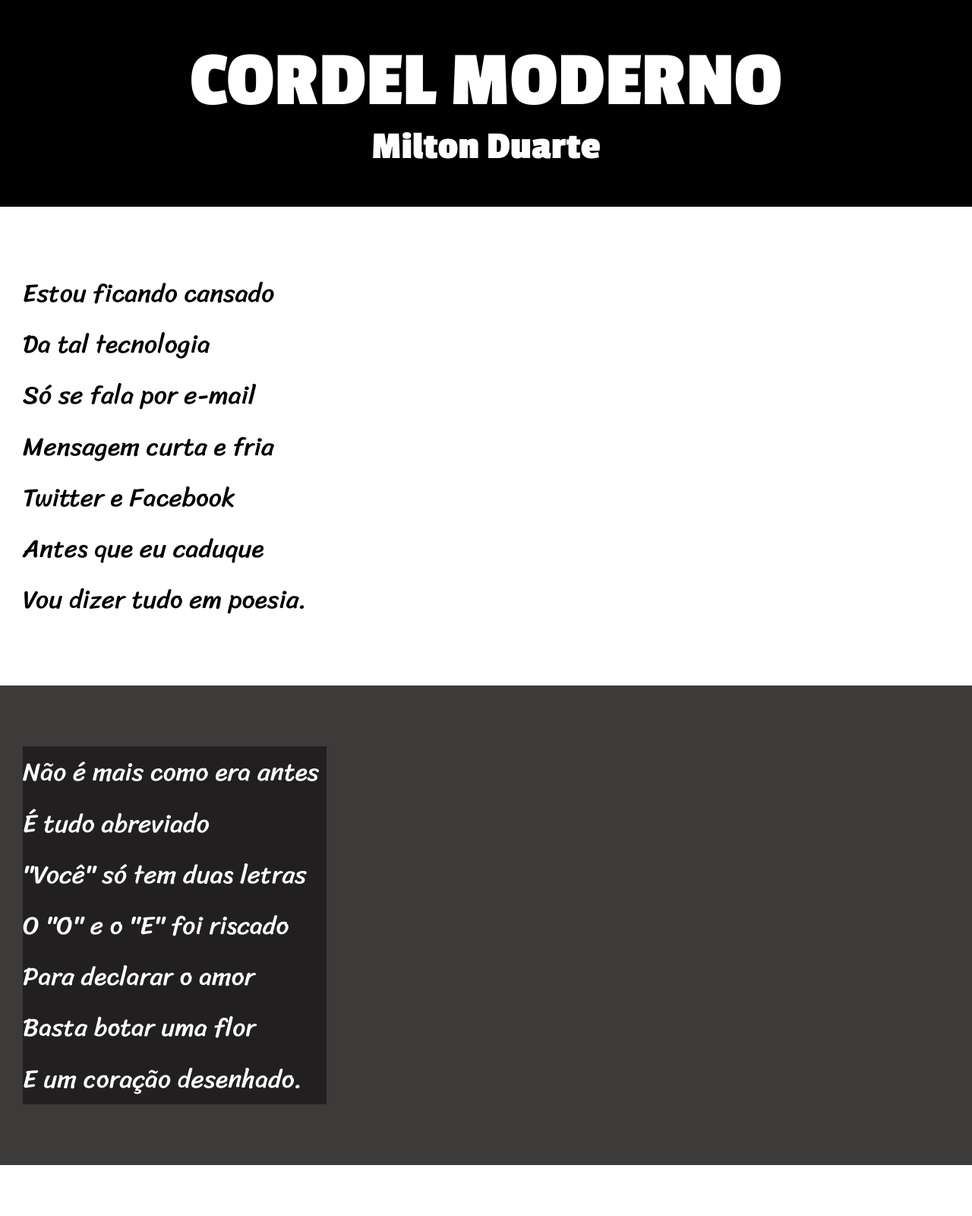
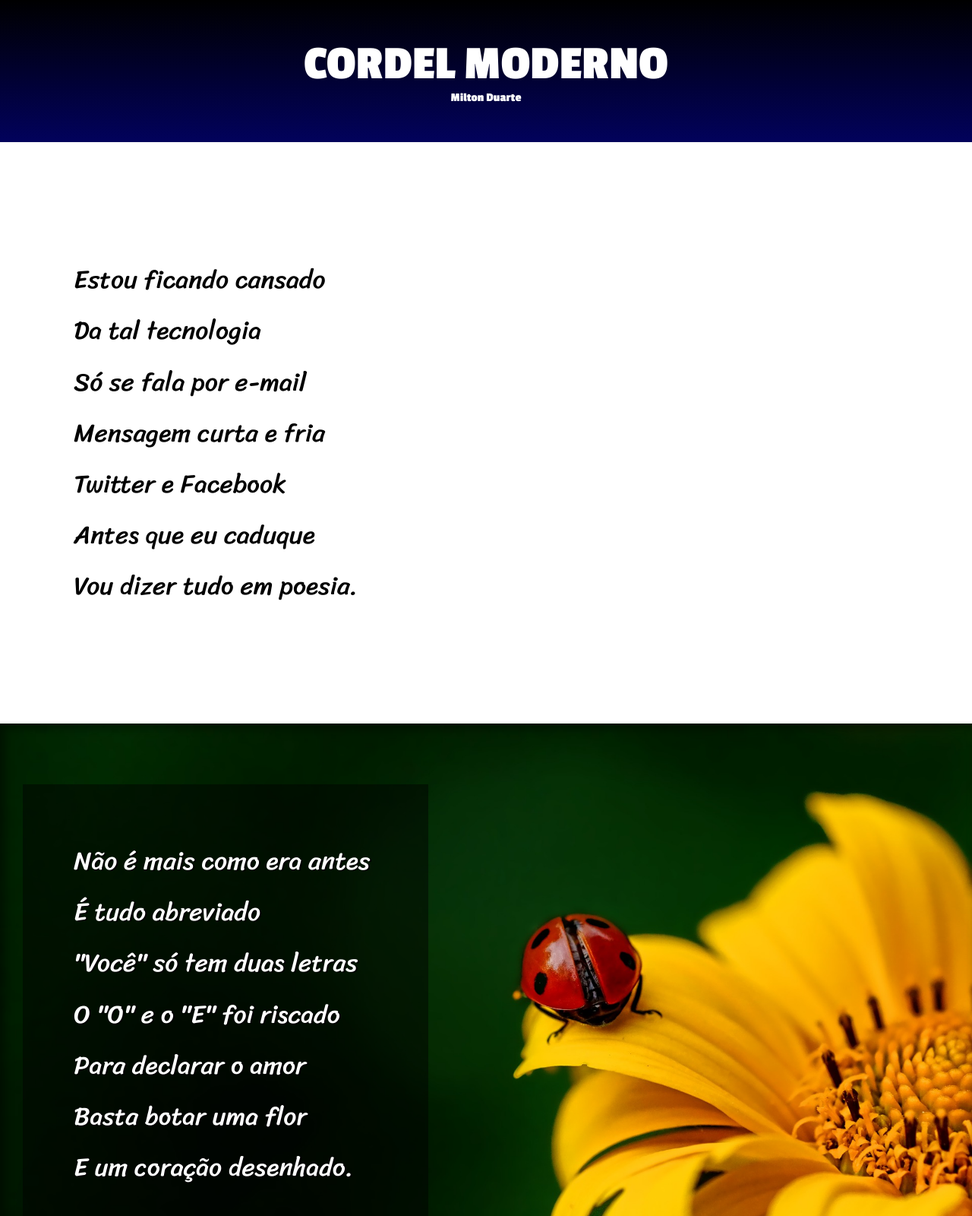
Before and after one commit to victoralves87/projeto-cordel, a plain HTML site: page imagens/index.html in a window 1280 px wide. Shown: the top 1600 px of the page at 76% size. Drawn offline with Linux system fonts and the light colour scheme.

Commit message:
projeto final

```diff
--- a/imagens/estilo/style.css
+++ b/imagens/estilo/style.css
@@ -24,21 +24,24 @@ html, body{
 }
 
 header{
-    background-color: black;
+    background-image: linear-gradient(to bottom,  black ,rgb(2, 2, 92));
     color: white;
     text-align: center;
     font-family: var(--font02);
-    font-size: 6.5vh;
+
+
 }
 
 header > h1{
     padding-top: 50px;
+    font-size: 8vh;
 
 
 }
 
 header > p{
     padding-bottom: 50px;
+    font-size: 1em;
 
 }
 
@@ -66,6 +69,10 @@ section{
 
 }
 
+section > p{
+    padding: 2em;
+}
+
 section.normal{
     background-color: white;
     color: black;
@@ -75,17 +82,36 @@ section.normal{
 section.imagem{
     background-color: rgb(61, 58, 58);
     color: white;
+    box-shadow: inset 6px 6px 13px rgba(0, 0, 0, 0.466);
+    background-attachment: fixed;
 }
 
 section.imagem > p{
     background-color: rgba(0, 0, 0, 0.466);
     width: 400px;
+    text-shadow: 2px 1px 0px black;
 
 
 }
 
+section#img01{
+    background-image: url(../background001.jpg);
+    background-position: right center;
+    background-size: cover;
+
+
+}
+
+section#img02{
+    background-image: url(../background002.jpg);
+    background-position: right center;
+    background-size: cover;
+
+}
+
 footer{
-    background-color: black;
+    text-align: center;
+    background-image: linear-gradient(to bottom,  black ,rgb(2, 2, 92));
     color: white;
     padding: 7px;
 
--- a/imagens/index.html
+++ b/imagens/index.html
@@ -12,7 +12,7 @@
             <h1>CORDEL MODERNO</h1>
 
             <p>
-                <a href="https://www.recantodasletras.com.br/poesias/3186743" target="_blank">Milton Duarte</a>
+                <a href="https://www.recantodasletras.com.br/poesias/3186743" target="_blank"> Milton Duarte</a>
             </p>
         </header>
 
@@ -30,7 +30,7 @@
 
 
 
-    <section class="imagem">
+    <section class="imagem" id="img01">
         <p>
             Não é mais como era antes <br>
             É tudo abreviado <br>
@@ -69,7 +69,7 @@
 
 
 
-    <section class="imagem">
+    <section class="imagem" id="img02">
         <p>
             Tenho saudade das cartas <br>
             Escritas com a própria mão <br>
```
